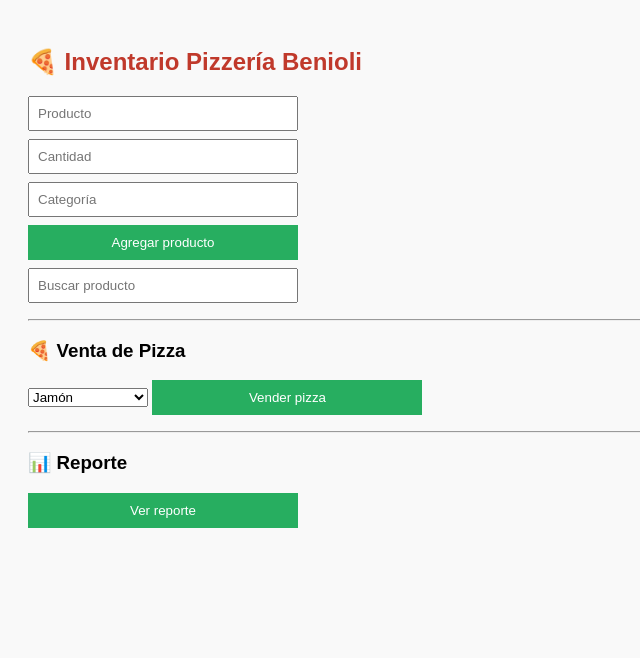
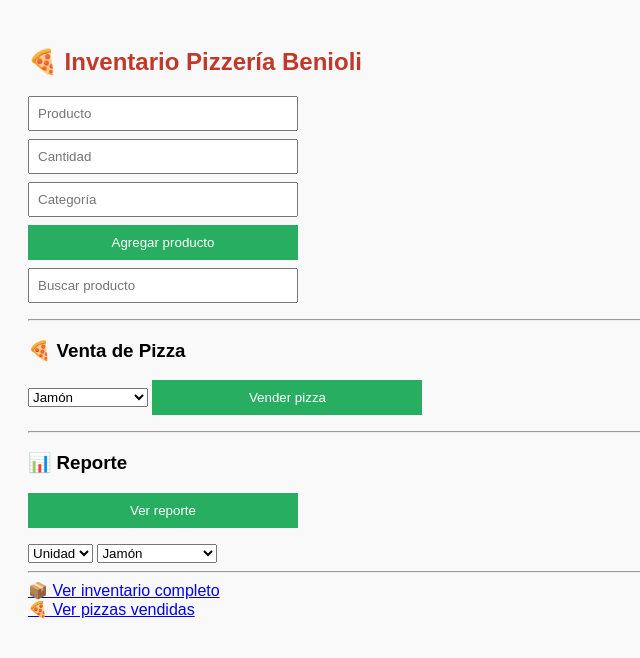
Before and after one commit to Benjamin110721/inventario-pizzeria., a plain HTML site: page index.html in a window 1280 px wide. Shown: the whole page, without its empty margins (0-640 px from the left). Drawn offline with Linux system fonts and the light colour scheme.

Commit message:
Update index.html

```diff
--- a/index.html
+++ b/index.html
@@ -43,3 +43,21 @@
 
 </body>
 </html>
+
+<select id="unidad">
+  <option value="">Unidad</option>
+  <option value="kg">Kg</option>
+  <option value="ml">ml</option>
+  <option value="unidad">Unidad</option>
+</select>
+
+<select id="tipoPizza">
+  <option value="Jamón">Jamón</option>
+  <option value="Extravagante">Extravagante</option>
+  <option value="Hawaiana">Hawaiana</option>
+  <option value="CaseraEspecial">Casera Especial</option>
+</select>
+
+<hr>
+<a href="inventario.html">📦 Ver inventario completo</a><br>
+<a href="ventas.html">🍕 Ver pizzas vendidas</a>
```
